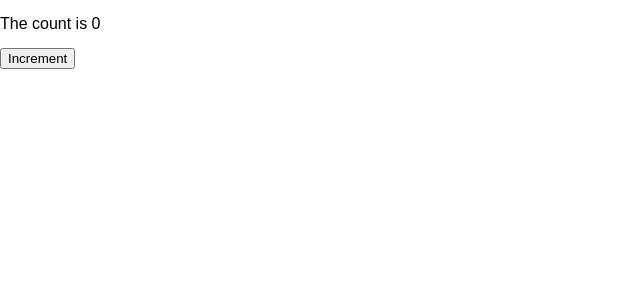
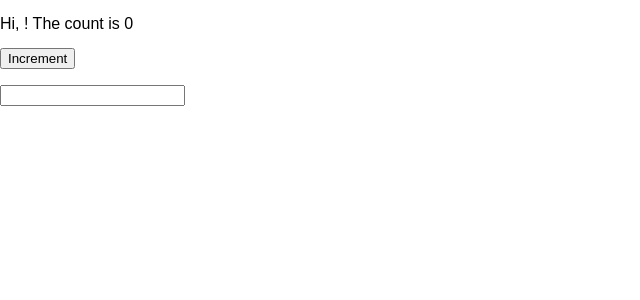
Before and after one commit to jbadge/ClickCounterWithUseState, a React (Vite) app: page / in a window 1280 px wide. Shown: the top 300 px of the page, without its empty margins (0-640 px from the left). Built offline with nearby package versions, Linux system fonts and the light colour scheme.

Commit message:
Added inline functions

```diff
--- a/src/components/Counter.tsx
+++ b/src/components/Counter.tsx
@@ -2,17 +2,26 @@ import React, { useState } from 'react'
 
 export function Counter() {
   const [counter, setCounter] = useState(0)
+  const [name, setName] = useState('')
 
-  function handleClickCounter(event: React.MouseEvent) {
-    event.preventDefault()
+  // function handleClickCounter(event: React.MouseEvent) {
+  //   event.preventDefault()
+  //   setCounter(counter + 1)
+  // }
 
-    setCounter(counter + 1)
-  }
+  // function handleChangeInput(event: React.ChangeEvent<HTMLInputElement>) {
+  //   setName(event.target.value)
+  // }
 
   return (
     <div>
-      <p>The count is {counter}</p>
-      <button onClick={handleClickCounter}>Increment</button>
+      <p>
+        Hi, {name}! The count is {counter}
+      </p>
+      <button onClick={() => setCounter(counter + 1)}>Increment</button>
+      <p>
+        <input value={name} onChange={(event) => setName(event.target.value)} />
+      </p>
     </div>
   )
 }
```
